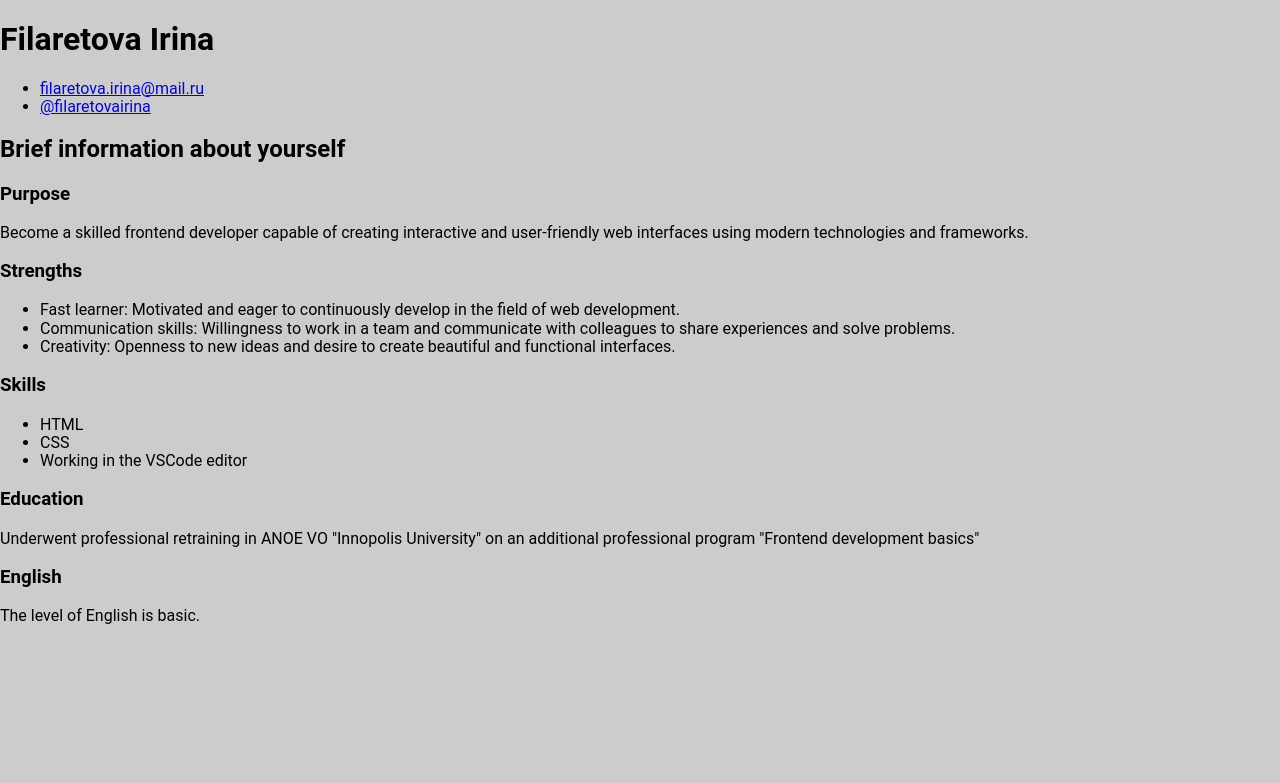
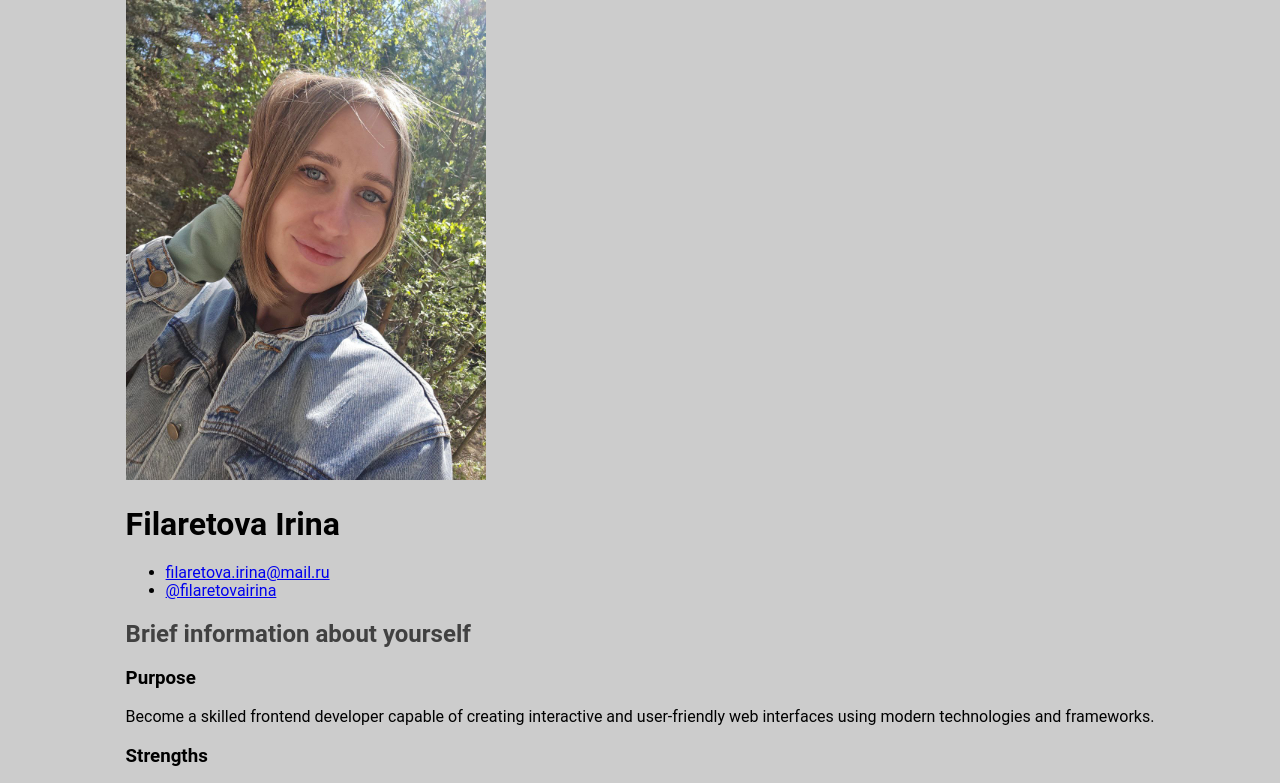
Before and after one commit to irina-filaretova/rsschool-cv, a plain HTML site: page index.html in a window 1280 px wide. Shown: the top 783 px of the page. Drawn offline with Linux system fonts and the light colour scheme.

Commit message:
refactor: add css style and photo

```diff
--- a/css/style.css
+++ b/css/style.css
@@ -1,3 +1,25 @@
+* {
+    font-size: border-box;
+}
+
+.container {
+    display: flex;
+    justify-content: center;
+}
+
 body {
     background: #ccc;
 }
+
+.developer__foto {
+    width: 360px;
+    right: 426px;
+}
+
+.info__initials {
+    color: #000000;
+}
+
+.h2 {
+    color: #414141;
+}
--- a/index.html
+++ b/index.html
@@ -10,12 +10,13 @@
 <body>
     <main class="container">
         <div class="info">
-            <div class="info__name">
+            <header class="info__name">
+                <img class="developer__foto" src="./images/photo.jpg" alt="">
                 <h1 class="info__initials">
                     Filaretova Irina
                 </h1>
-            </div>
-            <div class="info__messenger">
+            </header>
+            <nav class="info__messenger">
                 <ul class="messenger">
                     <li class="messenger__item">
                         <a href="mailto:filaretova.irina@mail.ru" target="_blank" title="email">filaretova.irina@mail.ru</a>
@@ -24,7 +25,7 @@
                         <a href="https://t.me/filaretovairina" target="_blank" title="telegram">@filaretovairina</a>
                     </li>
                 </ul>
-            </div>
+            </nav>
             <div class="info__information">
                 <h2 class="h2">Brief information about yourself</h2>
                 <div class="info__purpose">
```
Also changed, not shown: images/photo.jpg (added), 1 other file.
